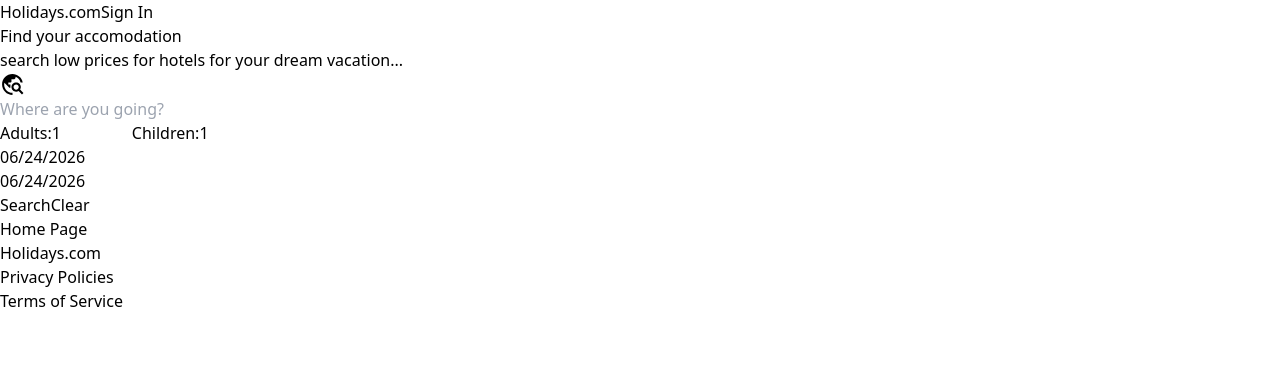
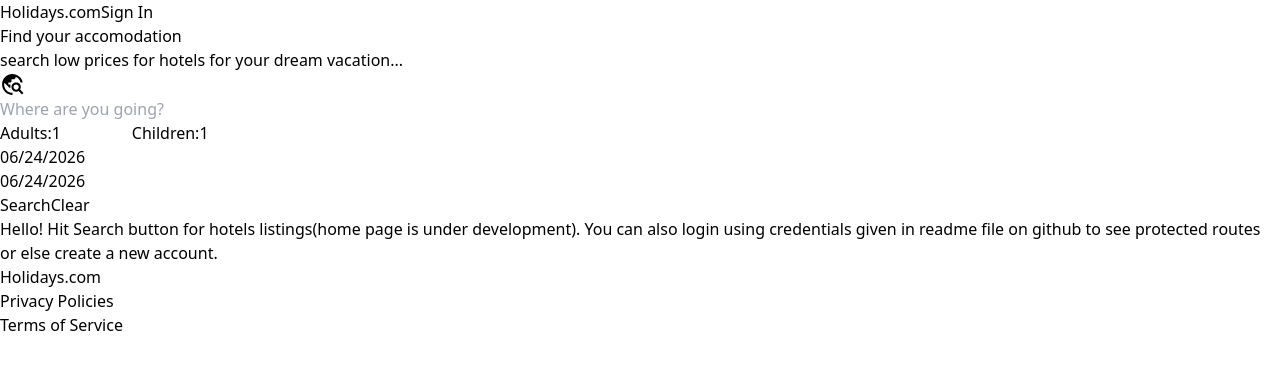
Before and after one commit to prajwl7676/Hotel-Booking-app, a React (Vite) app in the folder frontend/: page / in a window 1280 px wide. Shown: the top 370 px of the page. Built offline with nearby package versions, Linux system fonts and the light colour scheme; no server answers.

Commit message:
added instructions for viewer on homepage

```diff
--- a/frontend/src/App.tsx
+++ b/frontend/src/App.tsx
@@ -41,7 +41,7 @@ const AppRoutes = () => {
         path="/"
         element={
           <Layout>
-            <p>Home Page</p>
+            <p>Hello! Hit Search button for hotels listings(home page is under development). You can also login using credentials given in readme file on github to see protected routes or else create a new account.</p>
           </Layout>
         }
       ></Route>
```
